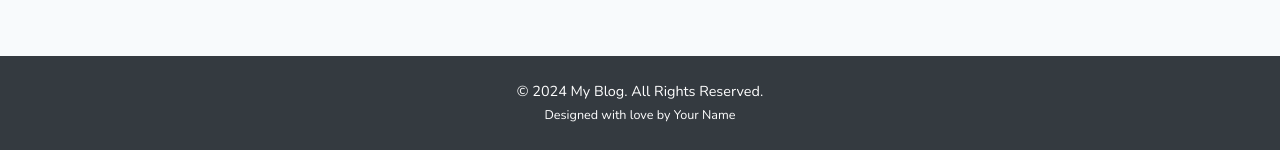
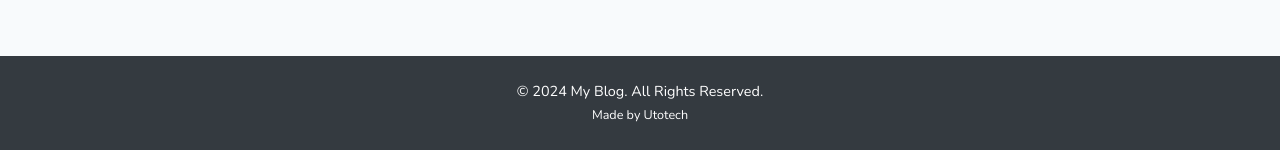
Before and after one commit to Utotech-organize/laravel-101, a Laravel app: page /author/create in a window 1280 px wide. Shown: the part 650-800 px from the top of the page. Run offline with Laravel 10, Linux system fonts and the light colour scheme; a user stored in the database is signed in; data comes from the database, SQL or seed files in the repository; style sheets or scripts are compiled from the project's sources; some libraries are stand-ins or nearby versions.

Commit message:
fix: 🐛 footer
fixed footer text

```diff
--- a/resources/views/layouts/app.blade.php
+++ b/resources/views/layouts/app.blade.php
@@ -86,7 +86,7 @@
     <footer class="text-center py-4 mt-auto" style="background-color: #343a40; color: white;">
       <div class="container">
         <p class="mb-0">&copy; 2024 My Blog. All Rights Reserved.</p>
-        <small class="mb-0">Designed with love by Your Name</small>
+        <small class="mb-0">Made by Utotech</small>
       </div>
     </footer>
   </div>
```
